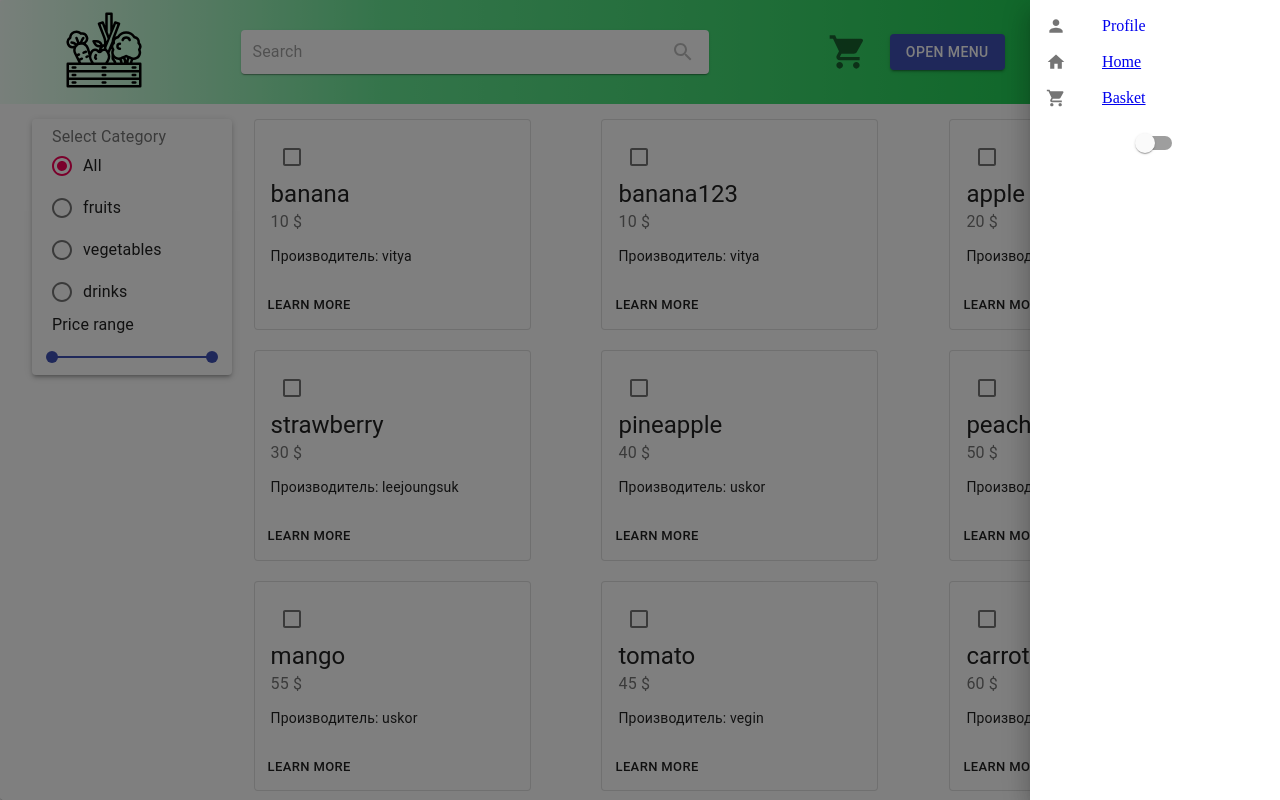
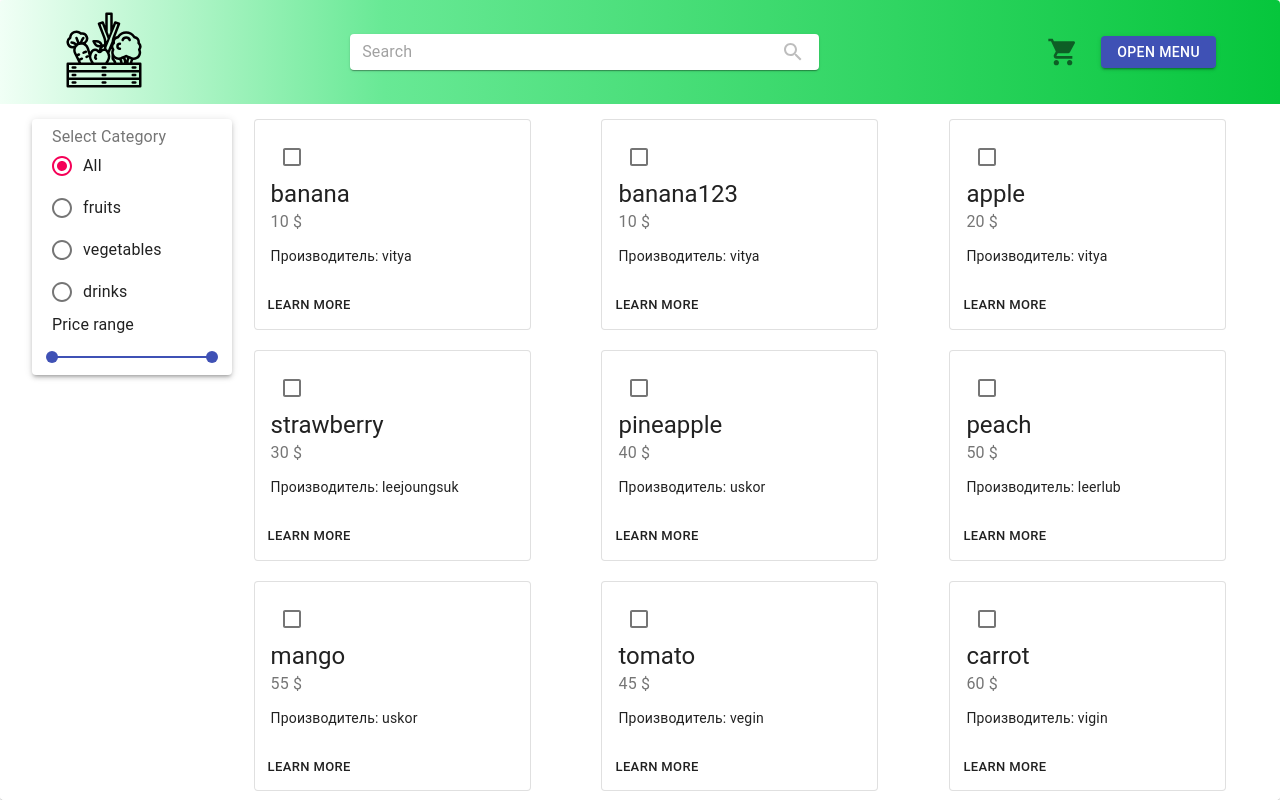
Before and after one commit to Advicel/Shop, a React (Create React App) app in the folder shop/: page / in a window 1280 px wide. Built offline with nearby package versions, Linux system fonts and the light colour scheme.

Commit message:
fix: links

```diff
--- a/shop/src/components/Basket/BasketModal.js
+++ b/shop/src/components/Basket/BasketModal.js
@@ -36,8 +36,8 @@ const useStyles = makeStyles((theme) => ({
     width: '50%',
   },
   shoppingCart: {
-    height: 40,
-    width: 40,
+    height: '4vh',
+    width: '4vh',
   },
   basketWrapper: {
     margin: '0 10px',
--- a/shop/src/components/Filters/Search.js
+++ b/shop/src/components/Filters/Search.js
@@ -11,7 +11,7 @@ const useStyles = makeStyles((theme) => ({
     display: 'flex',
     alignItems: 'center',
     width: '40%',
-    height: 40,
+    height: "4vh",
   },
   input: {
     marginLeft: theme.spacing(1),
--- a/shop/src/components/Header/Header.js
+++ b/shop/src/components/Header/Header.js
@@ -5,7 +5,7 @@ import { Link } from 'react-router-dom';
 import BasketModal from '../Basket/BasketModal';
 import Search from '../Filters/Search.js';
 import logo from '../../imgs/harvest.svg';
-import CustomizedMenus from '../Menu/Menu.js';
+//import CustomizedMenus from '../Menu/Menu.js';
 import NewMenu from '../Menu/NewMenu';
 
 export default function Header({ onClick }) {
@@ -20,9 +20,10 @@ export default function Header({ onClick }) {
         <Search />
         <div className={styles.menuPlusBasket}>
           <BasketModal />
-          <CustomizedMenus onClick={onClick} />
+          {/* <CustomizedMenus onClick={onClick} /> */}
+          <NewMenu onClick={onClick}/>
         </div>
-        <NewMenu onClick={onClick}/>
+
       </div>
     </div>
   );
@@ -32,7 +33,9 @@ const useStyles = makeStyles(
   {
     header: {
       background:
-        'linear-gradient(90deg, rgba(241,255,246,1) 0%, rgba(104,233,149,1) 30%, rgba(6,198,60,1) 100%)',
+         'linear-gradient(90deg, rgba(241,255,246,1) 0%, rgba(104,233,149,1) 30%, rgba(6,198,60,1) 100%)',
+      //background: "rgb(185,201,255)",
+      //background: "linear-gradient(90deg, rgba(185,201,255,1) 0%, rgba(13,53,246,1) 100%)",
       height: "13vh",
     },
     headerWrapper: {
--- a/shop/src/components/Menu/NewMenu.js
+++ b/shop/src/components/Menu/NewMenu.js
@@ -9,15 +9,13 @@ import ListItemIcon from '@material-ui/core/ListItemIcon';
 import PersonIcon from '@material-ui/icons/Person';
 import ShoppingCartIcon from '@material-ui/icons/ShoppingCart';
 import HomeIcon from '@material-ui/icons/Home';
-import ListItemText from '@material-ui/core/ListItemText';
-import InboxIcon from '@material-ui/icons/MoveToInbox';
 import ThemeSwitcher from '../ThemeSwitcher';
+
+import { Link } from 'react-router-dom';
 import { Typography } from '@material-ui/core';
 
-
-import { Link } from 'react-router-dom';
-
-const useStyles = makeStyles({
+const useStyles = makeStyles(
+  {
     list: {
       width: 250,
     },
@@ -27,18 +25,25 @@ const useStyles = makeStyles({
     switcher: {
       textAlign: 'center',
     },
-  buttonMen:{
-    height:"5vh",
+    buttonMenu: {
+      height: '4vh',
     },
-  li:{
-    textDecoration:"none",
-    color:"primary",
+    li: {
+      position: 'relative',
     },
-},  { name: 'newMenu' });
+    link: {
+      textDecoration: 'none',
+      width: '100%',
+      position: 'absolute',
+      textAlign: 'center',
+    },
+  },
+  { name: 'newMenu' }
+);
 
 export default function NewMenu({ onClick }) {
   const styles = useStyles();
-  const [right, setState] = React.useState(true);
+  const [right, setState] = React.useState(false);
 
   const toggleDrawer = (open) => (event) => {
     if (
@@ -57,40 +62,38 @@ export default function NewMenu({ onClick }) {
       onClick={toggleDrawer(false)}
       onKeyDown={toggleDrawer(false)}>
       <List>
-        <ListItem button>
+        <ListItem className={styles.li} button>
           <ListItemIcon>
             <PersonIcon fontSize='small' />
           </ListItemIcon>
-          <Link className={styles.li}  to='/profile' color='primary'>
-            {/* <Typography color="primary">qwe</Typography> */}
-            Profile
+          <Link className={styles.link} to='/profile' color='primary'>
+            <Typography color='textPrimary'>Profile</Typography>
           </Link>
         </ListItem>
-        <ListItem button>
+        <ListItem className={styles.li} button>
           <ListItemIcon>
             <HomeIcon fontSize='small' />
           </ListItemIcon>
-          <Link to='/' color='primary'>
-
-            Home
+          <Link className={styles.link} to='/' color='primary'>
+            <Typography color='textPrimary'>Home</Typography>
           </Link>
         </ListItem>
-        <ListItem button>
+        <ListItem className={styles.li} button>
           <ListItemIcon>
             <ShoppingCartIcon fontSize='small' />
           </ListItemIcon>
-          <Link to='/basket' color='primary'>
-            Basket
+          <Link className={styles.link} to='/basket' color='primary'>
+            <Typography color='textPrimary'>Basket</Typography>
           </Link>
         </ListItem>
       </List>
-
     </div>
   );
 
   return (
     <div>
       <Button
+        className={styles.buttonMenu}
         aria-controls='customized-menu'
         aria-haspopup='true'
         variant='contained'
--- a/shop/src/components/ShopContent.js
+++ b/shop/src/components/ShopContent.js
@@ -41,7 +41,6 @@ const useStyles = makeStyles(
 );
 
 const mapStateToProps = (state) => {
-  console.log(state);
   return {
     filter: state.filter,
   };
--- a/shop/src/redux/basketReducer.js
+++ b/shop/src/redux/basketReducer.js
@@ -17,12 +17,9 @@ export const basketReducer = (state = initialState, action) => {
         basket: state.basket.filter((x, index) => index !== action.payload),
       };
     case CHANGE_CARD_COUNT:
-      //const newBasket = state.basket.splice()
       const thirdPart = state.basket.splice(action.payload[0]+1,state.basket.length)
       const firstPart = state.basket.splice(0,action.payload[0]);
       const secondPart = action.payload[1];
-      // console.log(firstPart.concat(secondPart,thirdPart))
-      // console.log("1",firstPart,"2",secondPart,"3",thirdPart);
       return {
         ...state,
         basket: firstPart.concat(secondPart,thirdPart) ,
```
Lines whose indentation alone changed are shown as unchanged.
